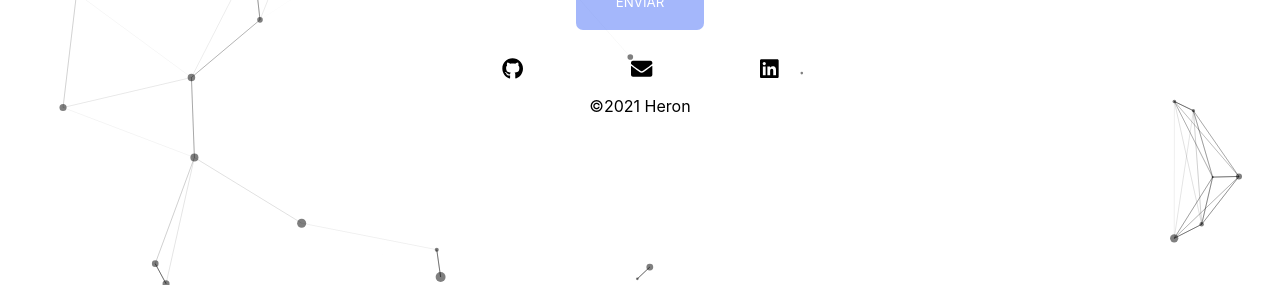
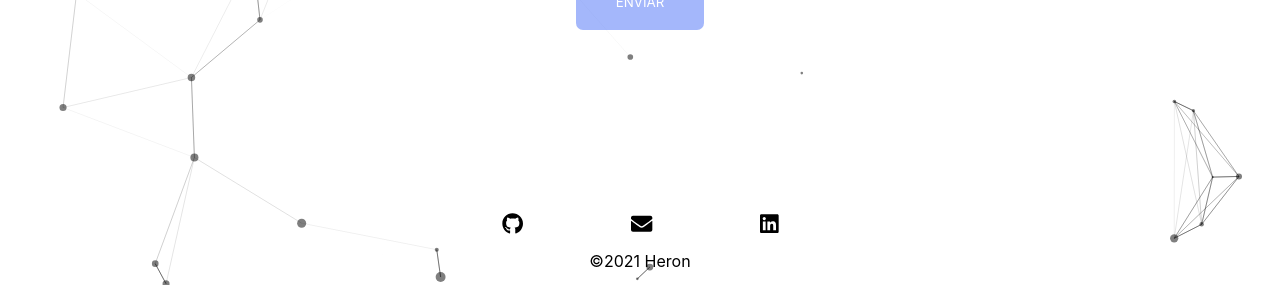
Before and after one commit to szHeron/Portfolio, a Next.js app: page /feedback in a window 1280 px wide. Shown: the part 515-800 px from the top of the page. Built offline with nearby package versions, Linux system fonts and the light colour scheme.

Commit message:
contacts bug fixed

```diff
--- a/pages/feedback.js
+++ b/pages/feedback.js
@@ -173,7 +173,7 @@ export default function Feedback(){
                 </Button>
                 <span style={{color: '#00a000'}} id="response"/>
             </Form>
-            <Copy style={window.screen.width > 768&&{position:'relative'}}/>
+            <Copy/>
         </Content>
     );
 };
```
